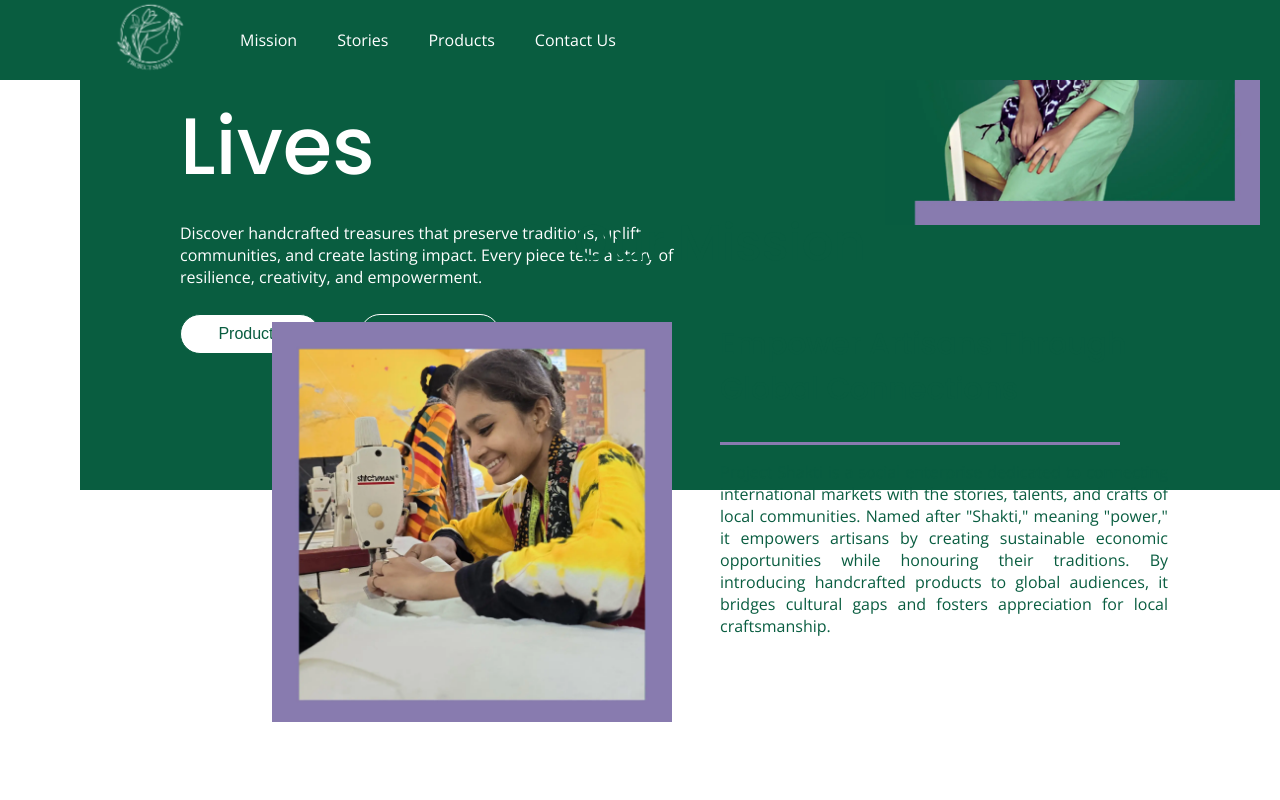
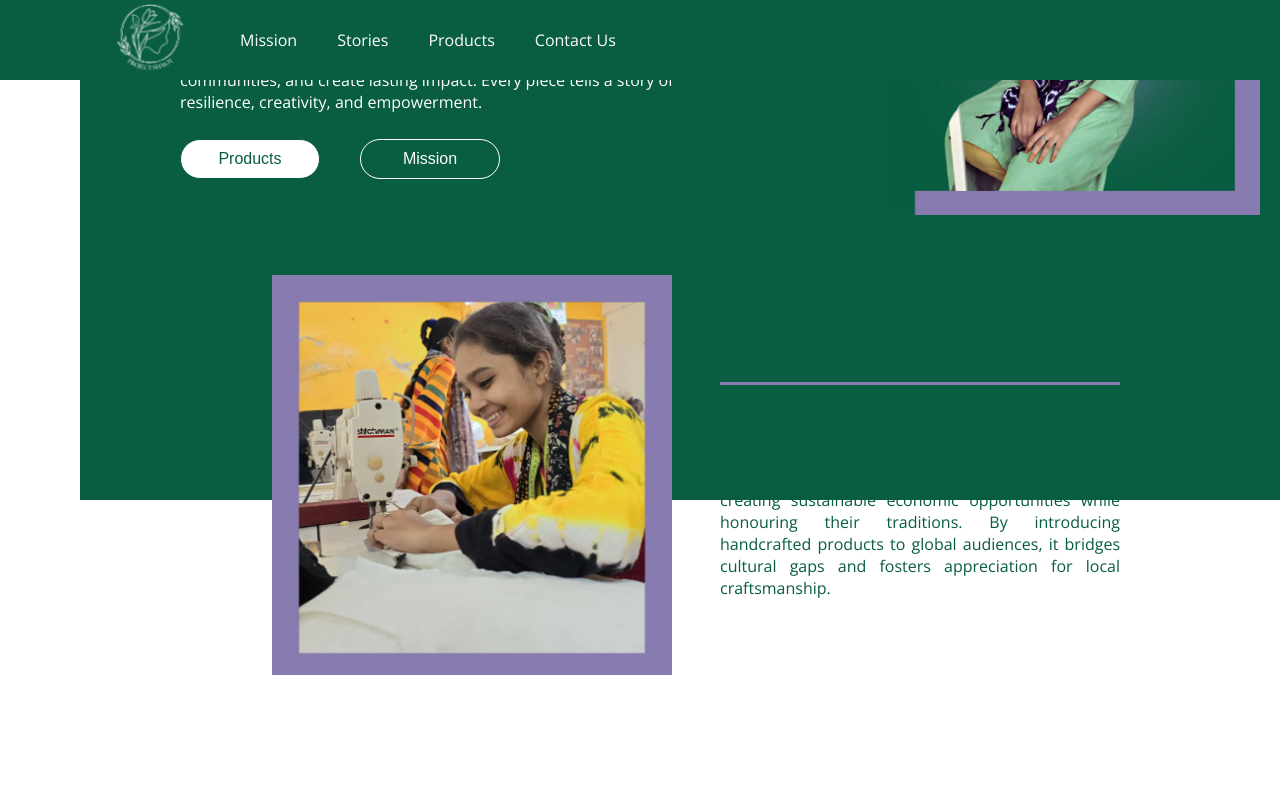
Before and after one commit to tb1995/project-shakti, a Next.js app: page / in a window 1280 px wide. Shown: the top 800 px of the page. Built offline with nearby package versions, Linux system fonts and the light colour scheme.

Commit message:
responsiveness enhancements

```diff
--- a/app/components/left-right-container.module.scss
+++ b/app/components/left-right-container.module.scss
@@ -70,6 +70,10 @@
 
 .title {
   max-width: 550px;
+
+  @include breakpoints.for-size(laptop-down) {
+    max-width: 400px;
+  }
   @include breakpoints.for-size(tablet-landscape-down) {
     max-width: 100%;
   }
@@ -79,6 +83,10 @@
   text-align: justify;
   max-width: 500px;
 
+  @include breakpoints.for-size(laptop-down) {
+    max-width: 400px;
+  }
+
   @include breakpoints.for-size(tablet-landscape-down) {
     max-width: 100%;
   }
--- a/app/sections/homepage/hero.module.scss
+++ b/app/sections/homepage/hero.module.scss
@@ -7,6 +7,7 @@
   display: flex;
   padding: 0 100px;
   align-items: center;
+  padding-bottom: 20px;
 
   @include breakpoints.for-size(tablet-landscape-down) {
     flex-direction: column;
--- a/styles/css/global.scss
+++ b/styles/css/global.scss
@@ -15,6 +15,10 @@ h1 {
   font-family: var(--font-poppins), sans-serif;
   font-weight: 500;
 
+  @include breakpoints.for-size(laptop-down) {
+    font-size: 50px;
+  }
+
   @include breakpoints.for-size(tablet-landscape-down) {
     font-size: 30px;
     text-align: center;
@@ -25,6 +29,10 @@ h2 {
   font-size: 50px;
   font-family: var(--font-poppins), sans-serif;
   font-weight: 500;
+
+  @include breakpoints.for-size(laptop-down) {
+    font-size: 35px;
+  }
 
   @include breakpoints.for-size(tablet-landscape-down) {
     font-size: 25px;
@@ -37,6 +45,10 @@ h3 {
   font-family: var(--font-poppins), sans-serif;
   font-weight: 500;
   margin-top: 0;
+
+  @include breakpoints.for-size(laptop-down) {
+    font-size: 27px;
+  }
 
   @include breakpoints.for-size(tablet-landscape-down) {
     font-size: 22px;
```
